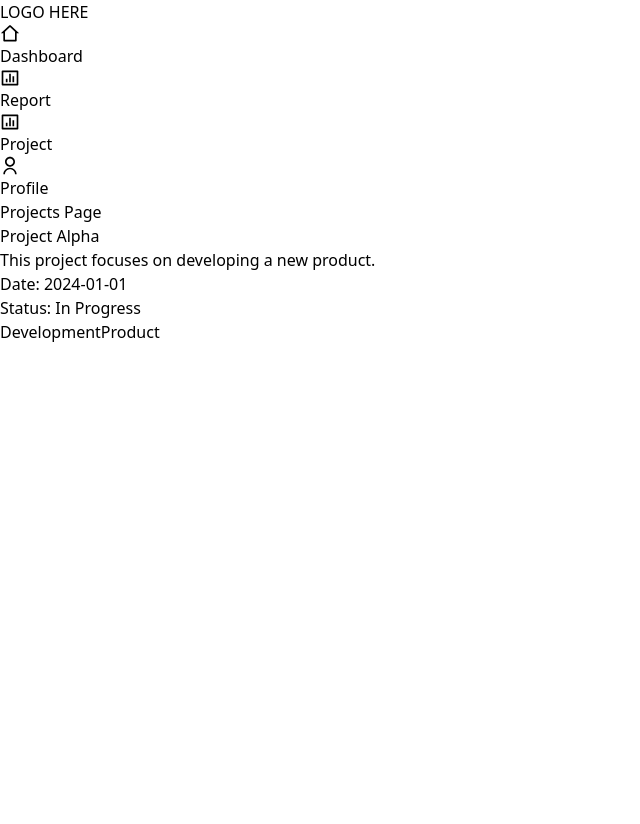
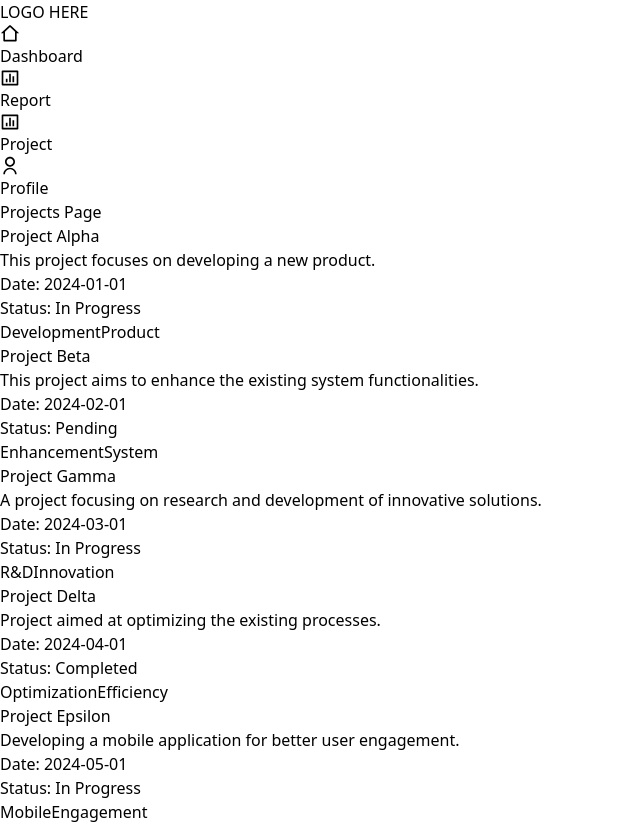
Before and after one commit to g-zenr/Project-management-app, a React (Vite) app: page /Project in a window 1280 px wide. Shown: the whole page, without its empty margins (0-640 px from the left). Before the commit the page ends 800 px from the top, so only its background shows below. Built offline with nearby package versions, Linux system fonts and the light colour scheme.

Commit message:
Refactor: add more data on mock

```diff
--- a/src/mocks/projects.ts
+++ b/src/mocks/projects.ts
@@ -33,7 +33,6 @@ interface Project {
   procurement: Procurement[];
   tags: string[];
 }
-
 export const mockProjects: Project[] = [
   {
     id: "1",
@@ -42,36 +41,6 @@ export const mockProjects: Project[] = [
     date: "2024-01-01",
     status: "In Progress",
     tableData: [
-      {
-        budget: 100000,
-        forecast: 120000,
-        totalBudget: 150000,
-        monthlyBudget: [
-          { month: "January", year: 2024, amount: 10000, forecast: 12000 },
-          { month: "February", year: 2024, amount: 15000, forecast: 17000 },
-          { month: "March", year: 2024, amount: 20000, forecast: 22000 },
-          { month: "April", year: 2024, amount: 30000, forecast: 35000 },
-          { month: "May", year: 2024, amount: 25000, forecast: 27000 },
-          { month: "June", year: 2024, amount: 15000, forecast: 17000 },
-        ],
-        category: "Materials",
-        expenseType: "Capital",
-      },
-      {
-        budget: 100000,
-        forecast: 120000,
-        totalBudget: 150000,
-        monthlyBudget: [
-          { month: "January", year: 2024, amount: 10000, forecast: 12000 },
-          { month: "February", year: 2024, amount: 15000, forecast: 17000 },
-          { month: "March", year: 2024, amount: 20000, forecast: 22000 },
-          { month: "April", year: 2024, amount: 30000, forecast: 35000 },
-          { month: "May", year: 2024, amount: 25000, forecast: 27000 },
-          { month: "June", year: 2024, amount: 15000, forecast: 17000 },
-        ],
-        category: "Materials",
-        expenseType: "Capital",
-      },
       {
         budget: 100000,
         forecast: 120000,
@@ -108,4 +77,170 @@ export const mockProjects: Project[] = [
     ],
     tags: ["Development", "Product"],
   },
+  {
+    id: "2",
+    name: "Project Beta",
+    description:
+      "This project aims to enhance the existing system functionalities.",
+    date: "2024-02-01",
+    status: "Pending",
+    tableData: [
+      {
+        budget: 80000,
+        forecast: 90000,
+        totalBudget: 100000,
+        monthlyBudget: [
+          { month: "February", year: 2024, amount: 12000, forecast: 13000 },
+          { month: "March", year: 2024, amount: 15000, forecast: 16000 },
+          { month: "April", year: 2024, amount: 25000, forecast: 27000 },
+          { month: "May", year: 2024, amount: 20000, forecast: 21000 },
+          { month: "June", year: 2024, amount: 13000, forecast: 14000 },
+        ],
+        category: "Software Development",
+        expenseType: "Operational",
+      },
+    ],
+    procurement: [
+      {
+        id: "p3",
+        projectId: "2",
+        item: "Software License A",
+        cost: 30000,
+        date: "2024-02-05",
+        status: "Approved",
+      },
+      {
+        id: "p4",
+        projectId: "2",
+        item: "Consultancy Services",
+        cost: 25000,
+        date: "2024-02-10",
+        status: "Pending",
+      },
+    ],
+    tags: ["Enhancement", "System"],
+  },
+  {
+    id: "3",
+    name: "Project Gamma",
+    description:
+      "A project focusing on research and development of innovative solutions.",
+    date: "2024-03-01",
+    status: "In Progress",
+    tableData: [
+      {
+        budget: 120000,
+        forecast: 140000,
+        totalBudget: 160000,
+        monthlyBudget: [
+          { month: "March", year: 2024, amount: 15000, forecast: 17000 },
+          { month: "April", year: 2024, amount: 30000, forecast: 32000 },
+          { month: "May", year: 2024, amount: 35000, forecast: 37000 },
+          { month: "June", year: 2024, amount: 40000, forecast: 42000 },
+        ],
+        category: "Research",
+        expenseType: "Capital",
+      },
+    ],
+    procurement: [
+      {
+        id: "p5",
+        projectId: "3",
+        item: "Research Equipment",
+        cost: 50000,
+        date: "2024-03-05",
+        status: "Approved",
+      },
+      {
+        id: "p6",
+        projectId: "3",
+        item: "Material C",
+        cost: 20000,
+        date: "2024-03-10",
+        status: "Approved",
+      },
+    ],
+    tags: ["R&D", "Innovation"],
+  },
+  {
+    id: "4",
+    name: "Project Delta",
+    description: "Project aimed at optimizing the existing processes.",
+    date: "2024-04-01",
+    status: "Completed",
+    tableData: [
+      {
+        budget: 60000,
+        forecast: 70000,
+        totalBudget: 80000,
+        monthlyBudget: [
+          { month: "April", year: 2024, amount: 20000, forecast: 22000 },
+          { month: "May", year: 2024, amount: 15000, forecast: 17000 },
+          { month: "June", year: 2024, amount: 25000, forecast: 27000 },
+        ],
+        category: "Consulting",
+        expenseType: "Operational",
+      },
+    ],
+    procurement: [
+      {
+        id: "p7",
+        projectId: "4",
+        item: "Consulting Services",
+        cost: 20000,
+        date: "2024-04-05",
+        status: "Approved",
+      },
+      {
+        id: "p8",
+        projectId: "4",
+        item: "Optimization Tools",
+        cost: 30000,
+        date: "2024-04-10",
+        status: "Approved",
+      },
+    ],
+    tags: ["Optimization", "Efficiency"],
+  },
+  {
+    id: "5",
+    name: "Project Epsilon",
+    description: "Developing a mobile application for better user engagement.",
+    date: "2024-05-01",
+    status: "In Progress",
+    tableData: [
+      {
+        budget: 95000,
+        forecast: 100000,
+        totalBudget: 110000,
+        monthlyBudget: [
+          { month: "May", year: 2024, amount: 20000, forecast: 22000 },
+          { month: "June", year: 2024, amount: 25000, forecast: 27000 },
+          { month: "July", year: 2024, amount: 30000, forecast: 32000 },
+          { month: "August", year: 2024, amount: 15000, forecast: 16000 },
+        ],
+        category: "Mobile Development",
+        expenseType: "Capital",
+      },
+    ],
+    procurement: [
+      {
+        id: "p9",
+        projectId: "5",
+        item: "Development Tools",
+        cost: 40000,
+        date: "2024-05-15",
+        status: "Pending",
+      },
+      {
+        id: "p10",
+        projectId: "5",
+        item: "Marketing Services",
+        cost: 30000,
+        date: "2024-05-20",
+        status: "Pending",
+      },
+    ],
+    tags: ["Mobile", "Engagement"],
+  },
 ];
```
